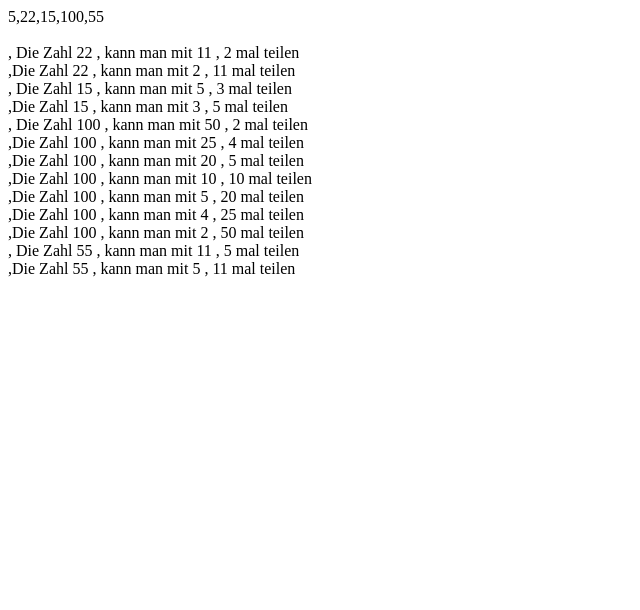
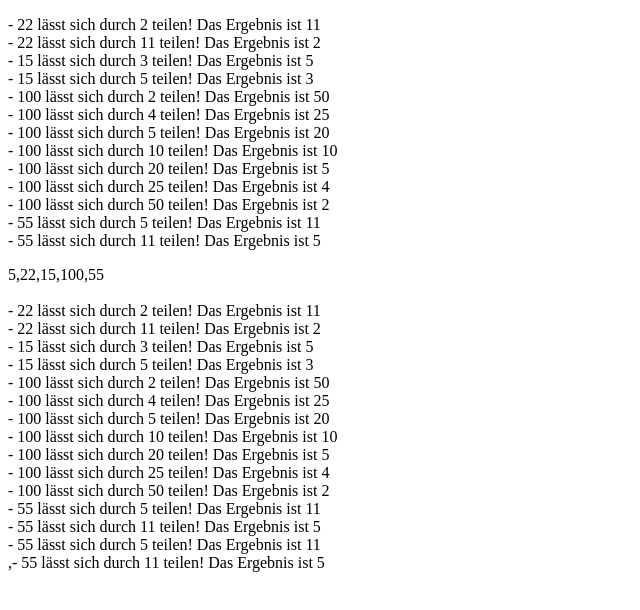
Before and after one commit to aschneiderbuch/38_Tag_Lev3_2_js-vertiefung_loops_for-of, a plain HTML site: page index.html in a window 1280 px wide. Shown: the whole page, without its empty margins (0-640 px from the left). Drawn offline with Linux system fonts and the light colour scheme.

Commit message:
testingOhneKommasMit3malJoin

```diff
--- a/assets/js/main.js
+++ b/assets/js/main.js
@@ -21,6 +21,7 @@ while-Schleife, da Ende/RundenDurchläufe unbekannt ? */
 let testZahlen = [];
 
 let ergebis = [];
+let ergebnisDivTeiler = [];
 
 
 for (let iRundenIndex = 1; iRundenIndex < 101; iRundenIndex = iRundenIndex + 1) {
@@ -37,12 +38,12 @@ for (iRundenIndex1Bis5 = 0; iRundenIndex1Bis5 < numArr.length; iRundenIndex1Bis5
     console.log(iRundenIndex1Bis5); // 0, 1, 2, 3, 4
 
     let ergebnisDiv = [];
-    let ergebnisDivTeiler = [];
+     ergebnisDivTeiler = [];
     keinenRest(numArr, testZahlen, ergebnisDiv, ergebnisDivTeiler);
 
 
     console.log(ergebnisDiv)
-    ergebis.push(ergebnisDiv + " " + ergebnisDivTeiler)
+    ergebis.push(ergebnisDiv + " " + ergebnisDivTeiler.join(" "))   // hier muss join hin, dann gehen alle 2ten Kommas weg
 
     console.log(ergebis);
 
@@ -83,9 +84,10 @@ function keinenRest(numArr, testZahlen, ergebnisDiv, ergebnisDivTeiler) {
             console.log((numArr[iRundenIndex1Bis5] / testZahlen[iRundenIndex]))
             // let ergebnisDiv = [];
             //  ergebnisDiv.push((numArr[iRundenIndex1Bis5] / testZahlen[iRundenIndex]))
-            ergebnisDivTeiler.push(`Die Zahl ${numArr[iRundenIndex1Bis5]}
-           ,  kann man mit ${(numArr[iRundenIndex1Bis5]) / (testZahlen[iRundenIndex])}
-           ,  ${testZahlen[iRundenIndex]} mal teilen <br>`)
+            ergebnisDivTeiler.push(`- ${numArr[iRundenIndex1Bis5]}
+           lässt sich durch ${testZahlen[iRundenIndex]}
+           teilen! Das Ergebnis ist ${(numArr[iRundenIndex1Bis5]) / (testZahlen[iRundenIndex])}
+            <br>`)
 
             console.log(ergebnisDiv); // 5nix 22 , geht durch ? 11 Ergebnis
             console.log(ergebnisDivTeiler); // 5 nix , 22 geht durch 2 11mal,
@@ -104,4 +106,12 @@ console.log(ergebis)
 console.table(ergebis)
 
 document.write(`${numArr}  <br></br>`);
-document.write(ergebis);    // !!! wie bekommt man das erste Komma am Zeilenanfang weg? Wo taucht es auf?
+document.write(ergebis.join(" "));    // !!! wie bekommt man das erste Komma am Zeilenanfang weg? Wo taucht es auf?
+// mit join(" ") geht nur die ersten Komma bei jeder neuen Zahl bzw. Durchlauf weg.
+
+document.write(ergebnisDivTeiler)
+console.log(ergebnisDivTeiler)
+
+let output = document.querySelector("#output");
+output.innerHTML = ergebis.join(" ")
+// damit geht auch noch das letzte Komma ganz am Ende weg
--- a/index.html
+++ b/index.html
@@ -8,7 +8,7 @@
 </head>
 <body>
 
-
+<p id="output"></p>
     <script src="./assets/js/main.js"></script>
 </body>
 </html>
```
